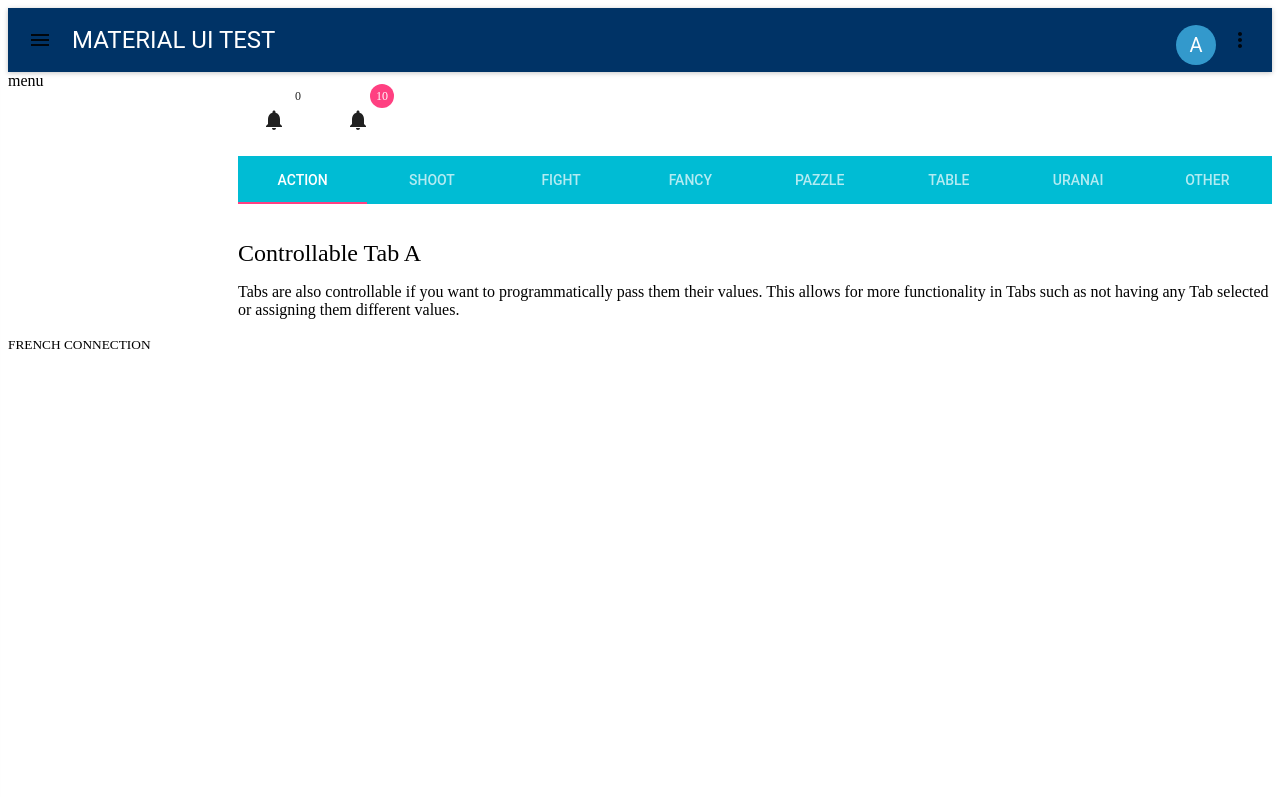
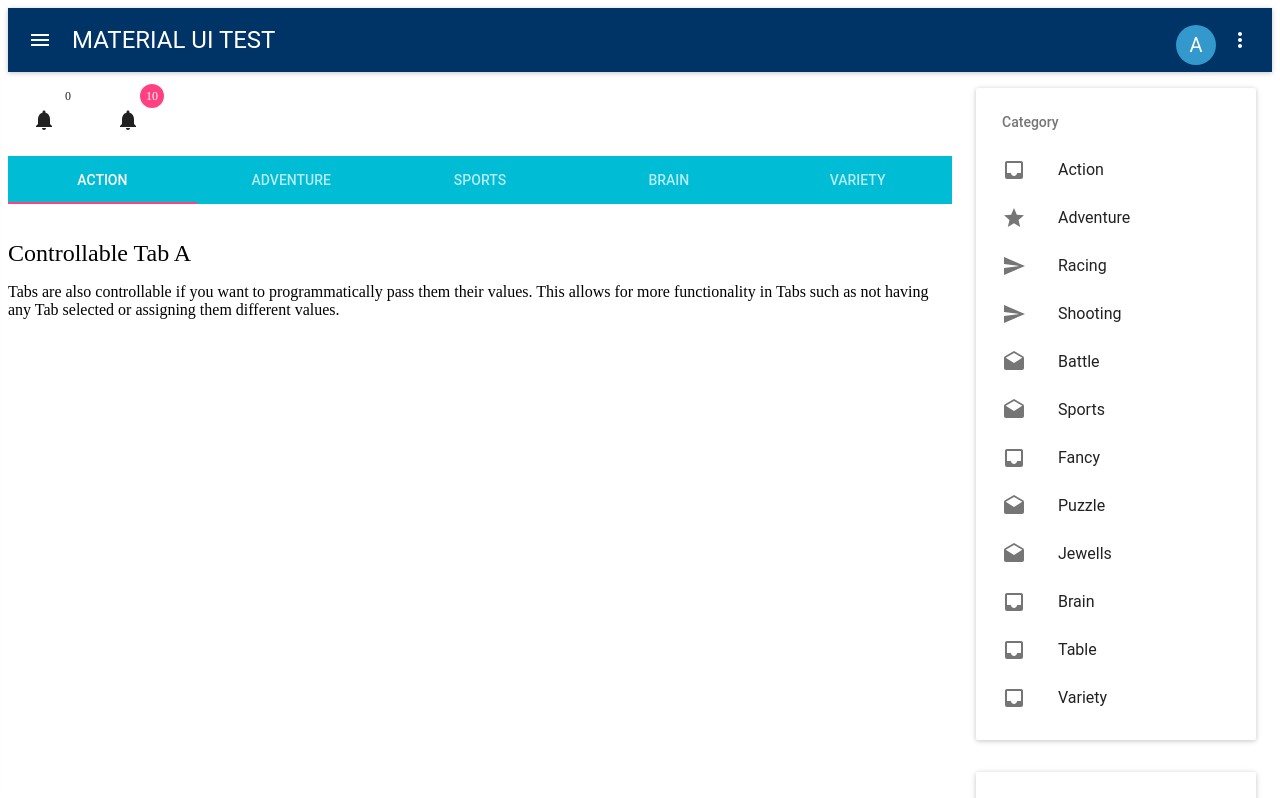
Before and after one commit to ngzm/freegame-link, a React app: page / in a window 1280 px wide. Shown: the top 798 px of the page. Built offline with nearby package versions, Linux system fonts and the light colour scheme; the HTML template or start-up script is replaced by a standard one.

Commit message:
WIP Making Application Frame..

```diff
--- a/src/App.css
+++ b/src/App.css
@@ -6,27 +6,18 @@
   background-color: #FFFFFF;
   list-style: none;
 }
+
 .basepanel .pc {
   display: -webkit-flex;
   display: flex;
 }
-.basepanel .pc .menu {
-  -webkit-flex: 0 0 230px;
-  flex: 0 0 230px;
-}
+
 .basepanel .pc .main {
   -webkit-flex: 1 1 auto;
   flex: 1 1 auto;
 }
-.flex1 { flex: 1 1 auto; }
-.flex2 { flex: 2 1 auto; }
-.flex3 { flex: 3 1 auto; }
-.flex4 { flex: 4 1 auto; }
-.flex5 { flex: 5 1 auto; }
-.flex6 { flex: 6 1 auto; }
-.flex7 { flex: 7 1 auto; }
-.flex8 { flex: 8 1 auto; }
-.flex9 { flex: 9 1 auto; }
-.flex10 { flex: 10 1 auto; }
-.flex11 { flex: 11 1 auto; }
-.flex12 { flex: 12 1 auto; }
+
+.basepanel .pc .menu {
+  -webkit-flex: 0 0 300px;
+  flex: 0 0 300px;
+}
--- a/src/App.jsx
+++ b/src/App.jsx
@@ -2,17 +2,18 @@ import React, { Component } from 'react';
 import MuiThemeProvider from 'material-ui/styles/MuiThemeProvider';
 import Header from './Header';
 import Main from './Main';
+import Menu from './Menu';
 import './App.css';
 
 const BaseFramePC = () => (
   <div className="basepanel">
     <Header />
     <div className="pc">
-      <div className="menu">
-        menu
-      </div>
       <div className="main">
         <Main />
+      </div>
+      <div className="menu">
+        <Menu />
       </div>
     </div>
     <Footer />
@@ -27,13 +28,7 @@ const BaseFrameMobile = () => (
   </div>
 );
 
-const Footer = () => (
-  <div className="footer">
-    <small>FRENCH CONNECTION</small>
-  </div>
-);
-
-const MOBILE_SIZE = 800;
+const MOBILE_SIZE = 1280;
 const getWinSize = () => window.innerWidth;
 
 class App extends Component {
@@ -78,4 +73,10 @@ class App extends Component {
   }
 }
 
+const Footer = () => (
+  <div className="footer">
+    <small>FRENCH CONNECTION</small>
+  </div>
+);
+
 export default App;
--- a/src/Header.jsx
+++ b/src/Header.jsx
@@ -5,14 +5,26 @@ import IconMenu from 'material-ui/IconMenu';
 import IconButton from 'material-ui/IconButton';
 import MenuItem from 'material-ui/MenuItem';
 import Drawer from 'material-ui/Drawer';
+import Divider from 'material-ui/Divider';
 import MoreVertIcon from 'material-ui/svg-icons/navigation/more-vert';
 import MenuIcon from 'material-ui/svg-icons/navigation/menu';
+import CloseIcon from 'material-ui/svg-icons/navigation/close';
 import Avatar from 'material-ui/Avatar';
+import { CategoryMenu, AttentionMenu } from './Menu';
 import './Header.css';
+
+const DrawerHeaderMenu = props => (
+  <IconButton onClick={props.onClick}>
+    <CloseIcon color="#FFFFFF" />
+  </IconButton>
+);
+DrawerHeaderMenu.propTypes = {
+  onClick: PropTypes.func.isRequired,
+};
 
 const HeaderLeftMenu = props => (
   <IconButton onClick={props.onClick}>
-    <MenuIcon />
+    <MenuIcon color="#FFFFFF" />
   </IconButton>
 );
 HeaderLeftMenu.propTypes = {
@@ -29,7 +41,7 @@ const HeaderRightMenu = (props) => (
     </Avatar>
     <IconMenu
       iconButtonElement={
-        <IconButton><MoreVertIcon /></IconButton>
+        <IconButton><MoreVertIcon color="#FFFFFF" /></IconButton>
       }
       targetOrigin={{ horizontal: 'right', vertical: 'top' }}
       anchorOrigin={{ horizontal: 'right', vertical: 'top' }}
@@ -74,6 +86,16 @@ class Header extends Component {
           open={this.state.drawerOpen}
           onRequestChange={(o) => { this.setDrawer(o); }}
         >
+          <AppBar
+            className="HeaderBar"
+            title="MENU"
+            showMenuIconButton={false}
+            iconElementRight={<DrawerHeaderMenu onClick={() => { this.setDrawer(false); }} />}
+          />
+          <AttentionMenu />
+          <Divider />
+          <CategoryMenu />
+          <Divider />
           <MenuItem onClick={() => { this.setDrawer(false); }}>Menu Item 1</MenuItem>
           <MenuItem onClick={() => { this.setDrawer(false); }}>Menu Item 2</MenuItem>
         </Drawer>
--- a/src/Main.jsx
+++ b/src/Main.jsx
@@ -70,7 +70,7 @@ class Main extends Component {
               </p>
             </div>
           </Tab>
-          <Tab label="SHOOT" value="b">
+          <Tab label="ADVENTURE" value="b">
             <div>
               <h2 style={styles.headline}>Controllable Tab B</h2>
               <p>
@@ -80,7 +80,7 @@ class Main extends Component {
               </p>
             </div>
           </Tab>
-          <Tab label="FIGHT" value="c">
+          <Tab label="SPORTS" value="c">
             <div>
               <h2 style={styles.headline}>Controllable Tab C</h2>
               <p>
@@ -90,7 +90,7 @@ class Main extends Component {
               </p>
             </div>
           </Tab>
-          <Tab label="FANCY" value="d">
+          <Tab label="BRAIN" value="d">
             <div>
               <h2 style={styles.headline}>Controllable Tab D</h2>
               <p>
@@ -100,37 +100,7 @@ class Main extends Component {
               </p>
             </div>
           </Tab>
-          <Tab label="PAZZLE" value="e">
-            <div>
-              <h2 style={styles.headline}>Controllable Tab D</h2>
-              <p>
-                This is another example of a controllable tab. Remember, if you
-                use controllable Tabs, you need to give all of your tabs values or else
-                you wont be able to select them.
-              </p>
-            </div>
-          </Tab>
-          <Tab label="TABLE" value="f">
-            <div>
-              <h2 style={styles.headline}>Controllable Tab D</h2>
-              <p>
-                This is another example of a controllable tab. Remember, if you
-                use controllable Tabs, you need to give all of your tabs values or else
-                you wont be able to select them.
-              </p>
-            </div>
-          </Tab>
-          <Tab label="URANAI" value="g">
-            <div>
-              <h2 style={styles.headline}>Controllable Tab D</h2>
-              <p>
-                This is another example of a controllable tab. Remember, if you
-                use controllable Tabs, you need to give all of your tabs values or else
-                you wont be able to select them.
-              </p>
-            </div>
-          </Tab>
-          <Tab label="OTHER" value="h">
+          <Tab label="VARIETY" value="e">
             <div>
               <h2 style={styles.headline}>Controllable Tab D</h2>
               <p>
--- /dev/null
+++ b/src/Menu.jsx
@@ -0,0 +1,60 @@
+import React, { Component } from 'react';
+import Paper from 'material-ui/Paper';
+import { List, ListItem } from 'material-ui/List';
+import Subheader from 'material-ui/Subheader';
+import ContentInbox from 'material-ui/svg-icons/content/inbox';
+import ActionGrade from 'material-ui/svg-icons/action/grade';
+import ContentSend from 'material-ui/svg-icons/content/send';
+import ContentDrafts from 'material-ui/svg-icons/content/drafts';
+import ActionInfo from 'material-ui/svg-icons/action/info';
+
+export default class Menu extends Component {
+  render() {
+    const style = {
+      display: 'inline-block',
+      margin: '16px 16px 16px 24px',
+      padding: '10px',
+      boxSizing: 'border-box',
+      width: '280px',
+    };
+
+    return (
+      <div>
+        <Paper style={style}>
+          <CategoryMenu />
+        </Paper>
+        <Paper style={style}>
+          <AttentionMenu />
+        </Paper>
+      </div>
+    );
+  }
+}
+
+export const AttentionMenu = () => (
+  <List>
+    <Subheader>Attention</Subheader>
+    <ListItem primaryText="New Update" rightIcon={<ActionInfo />} />
+    <ListItem primaryText="Stars" rightIcon={<ActionInfo />} />
+    <ListItem primaryText="Bookmarks" rightIcon={<ActionInfo />} />
+    <ListItem primaryText="Access" rightIcon={<ActionInfo />} />
+  </List>
+);
+
+export const CategoryMenu = () => (
+  <List>
+    <Subheader>Category</Subheader>
+    <ListItem primaryText="Action" leftIcon={<ContentInbox />} />
+    <ListItem primaryText="Adventure" leftIcon={<ActionGrade />} />
+    <ListItem primaryText="Racing" leftIcon={<ContentSend />} />
+    <ListItem primaryText="Shooting" leftIcon={<ContentSend />} />
+    <ListItem primaryText="Battle" leftIcon={<ContentDrafts />} />
+    <ListItem primaryText="Sports" leftIcon={<ContentDrafts />} />
+    <ListItem primaryText="Fancy" leftIcon={<ContentInbox />} />
+    <ListItem primaryText="Puzzle" leftIcon={<ContentDrafts />} />
+    <ListItem primaryText="Jewells" leftIcon={<ContentDrafts />} />
+    <ListItem primaryText="Brain" leftIcon={<ContentInbox />} />
+    <ListItem primaryText="Table" leftIcon={<ContentInbox />} />
+    <ListItem primaryText="Variety" leftIcon={<ContentInbox />} />
+  </List>
+);
```
